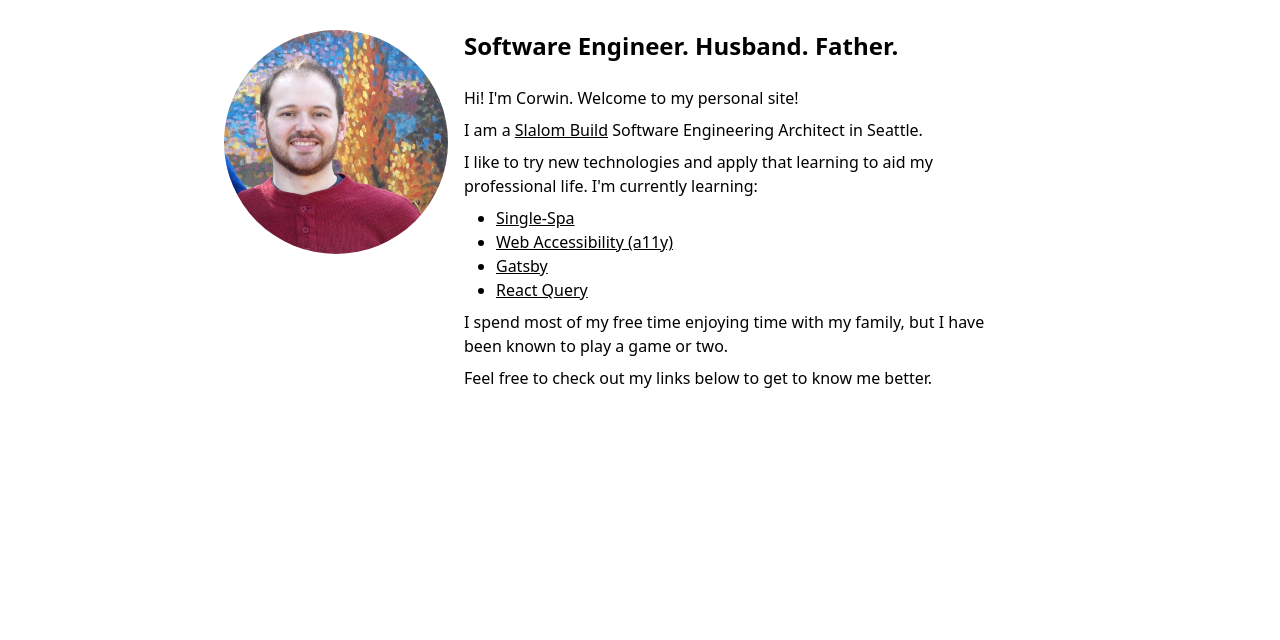
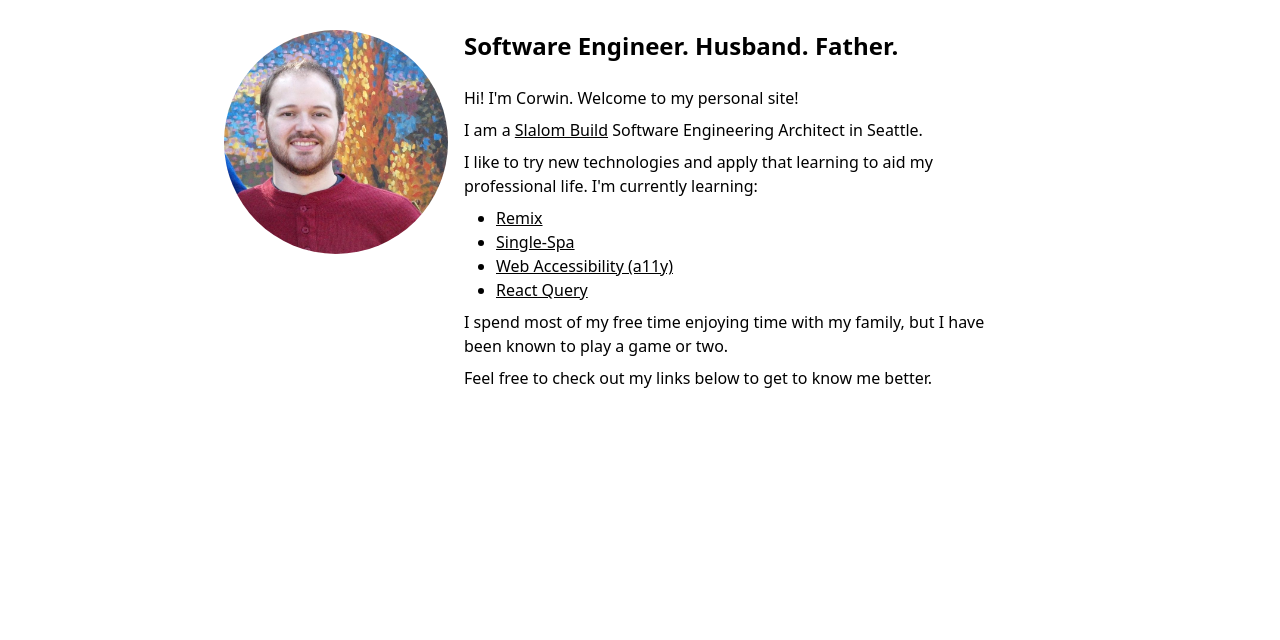
Before and after one commit to corwinm/corwinm-gatsby, a Gatsby site: page / in a window 1280 px wide. Shown: the part 82-722 px from the top of the page. Built offline with nearby package versions, Linux system fonts and the light colour scheme; Gatsby itself is replaced by a stand-in of ours.

Commit message:
Add Remix link

```diff
--- a/src/pages/index.tsx
+++ b/src/pages/index.tsx
@@ -28,6 +28,9 @@ const IndexPage = (): JSX.Element => (
       </p>
       <ul className="my-2 ml-8 list-disc">
         <li>
+          <ProfileLink href="https://remix.run/">Remix</ProfileLink>
+        </li>
+        <li>
           <ProfileLink href="https://single-spa.js.org/">
             Single-Spa
           </ProfileLink>
@@ -36,9 +39,6 @@ const IndexPage = (): JSX.Element => (
           <ProfileLink href="https://developer.mozilla.org/en-US/docs/Web/Accessibility">
             Web Accessibility (a11y)
           </ProfileLink>
-        </li>
-        <li>
-          <ProfileLink href="https://www.gatsbyjs.com/">Gatsby</ProfileLink>
         </li>
         <li>
           <ProfileLink href="https://react-query.tanstack.com/">
```
